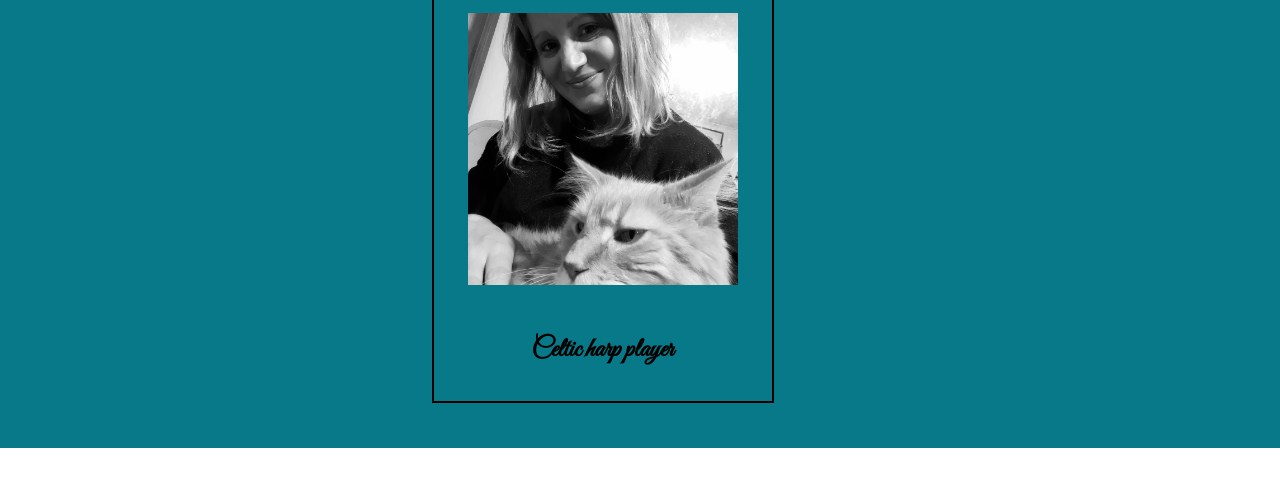
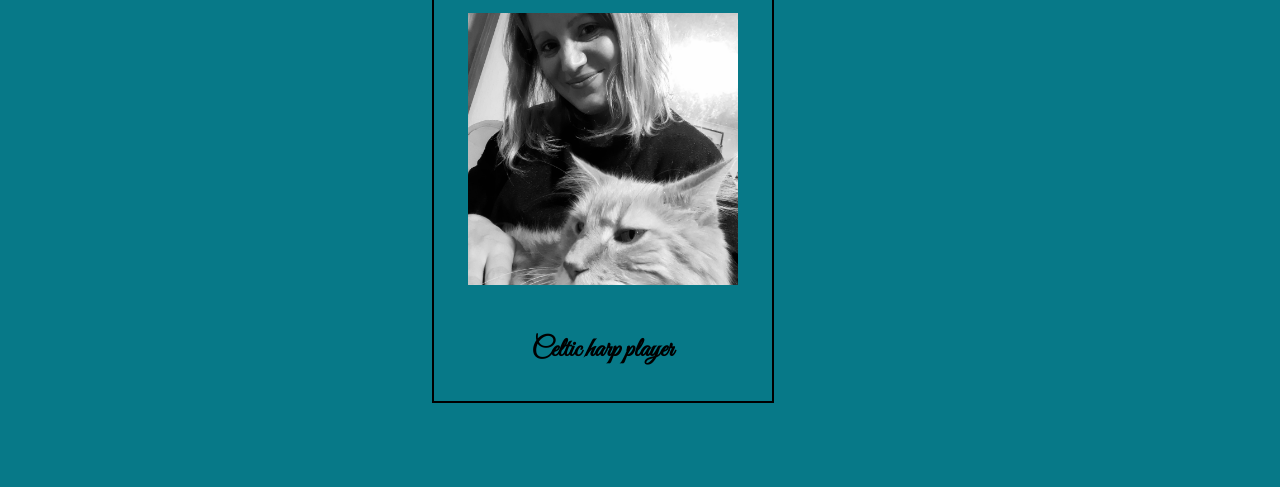
Before and after one commit to rekabro/aboutmyself, a website: page index.html in a window 1280 px wide. Shown: the part 137-624 px from the top of the page. Drawn offline with nearby package versions, Linux system fonts and the light colour scheme; a web font is replaced by a local one.

Commit message:
fitting background

```diff
--- a/css/base.css
+++ b/css/base.css
@@ -68,6 +68,7 @@ h1, h2, figcaption {
     background-color: rgb(7, 121, 136);
     font-size:   1.125rem;
     padding: 1.5em;
-    width:       100%;
+    width: 100vw;
+    height: 100vh;
 
 }
--- /dev/null
+++ b/package.json
@@ -0,0 +1,5 @@
+{
+  "dependencies": {
+    "openssl": "^2.0.0"
+  }
+}
```
Also changed, not shown: 1 other file.
